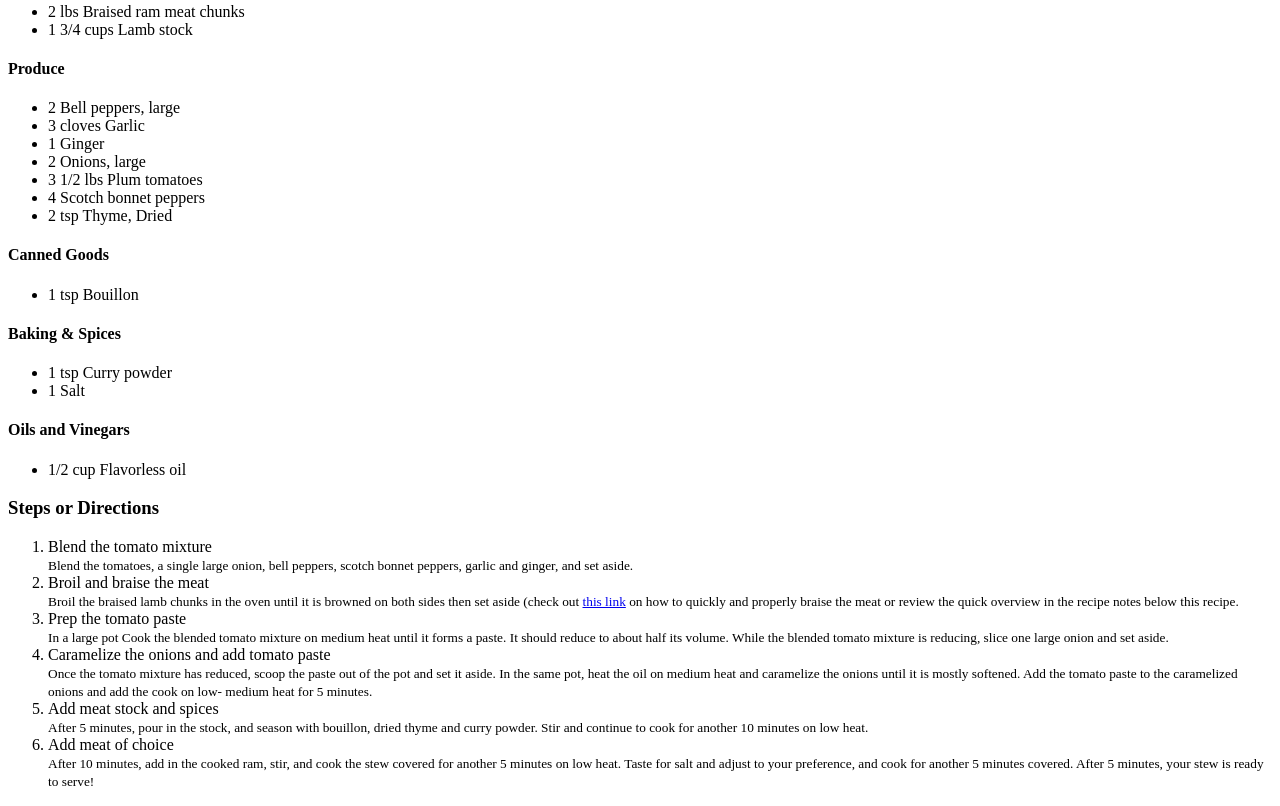
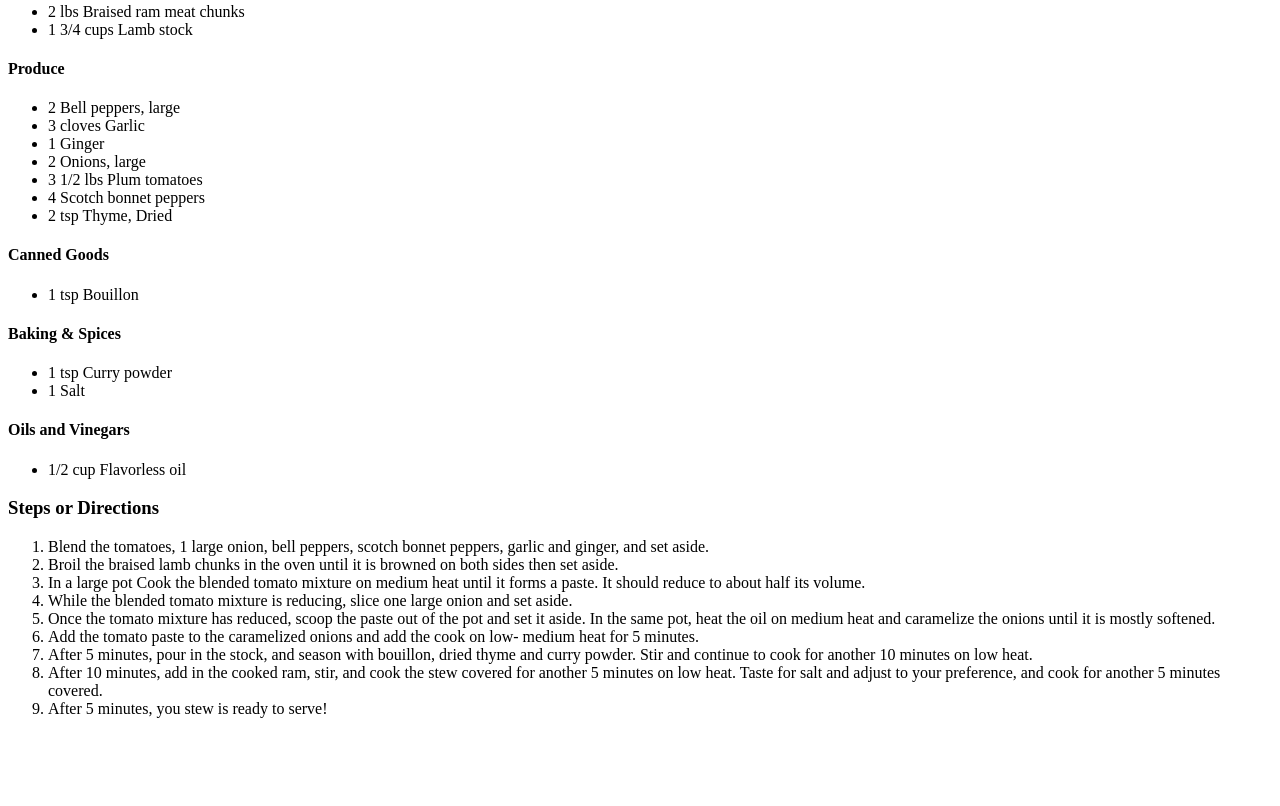
Before and after one commit to adeyemi-adekunle/odin-recipes, a plain HTML site: page recipes/tomato-stew.html in a window 1280 px wide. Shown: the part 1158-1964 px from the top of the page. After the commit the page ends 1892 px from the top, so only its background shows below. Drawn offline with Linux system fonts and the light colour scheme.

Commit message:
tomato recipe steps was re-written and the details was remove

```diff
--- a/recipes/tomato-stew.html
+++ b/recipes/tomato-stew.html
@@ -56,37 +56,20 @@
     </ul>
     <h3>Steps or Directions</h3>
     <ol>
-        <li>Blend the tomato mixture</li>
-        <small>
-            Blend the tomatoes, a single large onion, bell peppers, scotch bonnet
-            peppers, garlic and ginger, and set aside.
-        </small>
-        <li>Broil and braise the meat</li>
-        <small>
-            Broil the braised lamb chunks in the oven until it is browned on both
-            sides then set aside (check out
-            <a href="https://www.yummymedley.com/how-to-properly-braise-meat-for-cooking-west-african-soups-stews/">this
-                link</a>
-            on how to quickly and properly braise the meat or review the quick
-            overview in the recipe notes below this recipe.
-        </small>
-        <li>Prep the tomato paste</li>
-        <small>In a large pot Cook the blended tomato mixture on medium heat until it
-            forms a paste. It should reduce to about half its volume. While the
-            blended tomato mixture is reducing, slice one large onion and set
-            aside.</small>
-        <li>Caramelize the onions and add tomato paste</li>
-        <small>Once the tomato mixture has reduced, scoop the paste out of the pot and
-            set it aside. In the same pot, heat the oil on medium heat and
-            caramelize the onions until it is mostly softened. Add the tomato paste
-            to the caramelized onions and add the cook on low- medium heat for 5
-            minutes.</small>
-        <li>Add meat stock and spices</li>
-        <small>After 5 minutes, pour in the stock, and season with bouillon, dried thyme and curry powder. Stir and
-            continue to cook for another 10 minutes on low heat.</small>
-        <li>Add meat of choice</li>
-        <small>After 10 minutes, add in the cooked ram, stir, and cook the stew covered for another 5 minutes on low
-            heat. Taste for salt and adjust to your preference, and cook for another 5 minutes covered. After 5 minutes, your stew is ready to serve!</small>
+        <li>Blend the tomatoes, 1 large onion, bell peppers, scotch bonnet peppers, garlic and ginger, and set aside.
+        </li>
+        <li>Broil the braised lamb chunks in the oven until it is browned on both sides then set aside.</li>
+        <li>In a large pot Cook the blended tomato mixture on medium heat until it forms a paste. It should reduce to
+            about half its volume. </li>
+        <li>While the blended tomato mixture is reducing, slice one large onion and set aside.</li>
+        <li>Once the tomato mixture has reduced, scoop the paste out of the pot and set it aside. In the same pot, heat
+            the oil on medium heat and caramelize the onions until it is mostly softened.</li>
+        <li>Add the tomato paste to the caramelized onions and add the cook on low- medium heat for 5 minutes.</li>
+        <li>After 5 minutes, pour in the stock, and season with bouillon, dried thyme and curry powder. Stir and
+            continue to cook for another 10 minutes on low heat.</li>
+        <li>After 10 minutes, add in the cooked ram, stir, and cook the stew covered for another 5 minutes on low heat.
+            Taste for salt and adjust to your preference, and cook for another 5 minutes covered.</li>
+        <li>After 5 minutes, you stew is ready to serve!</li>
     </ol>
 </body>
 
```
